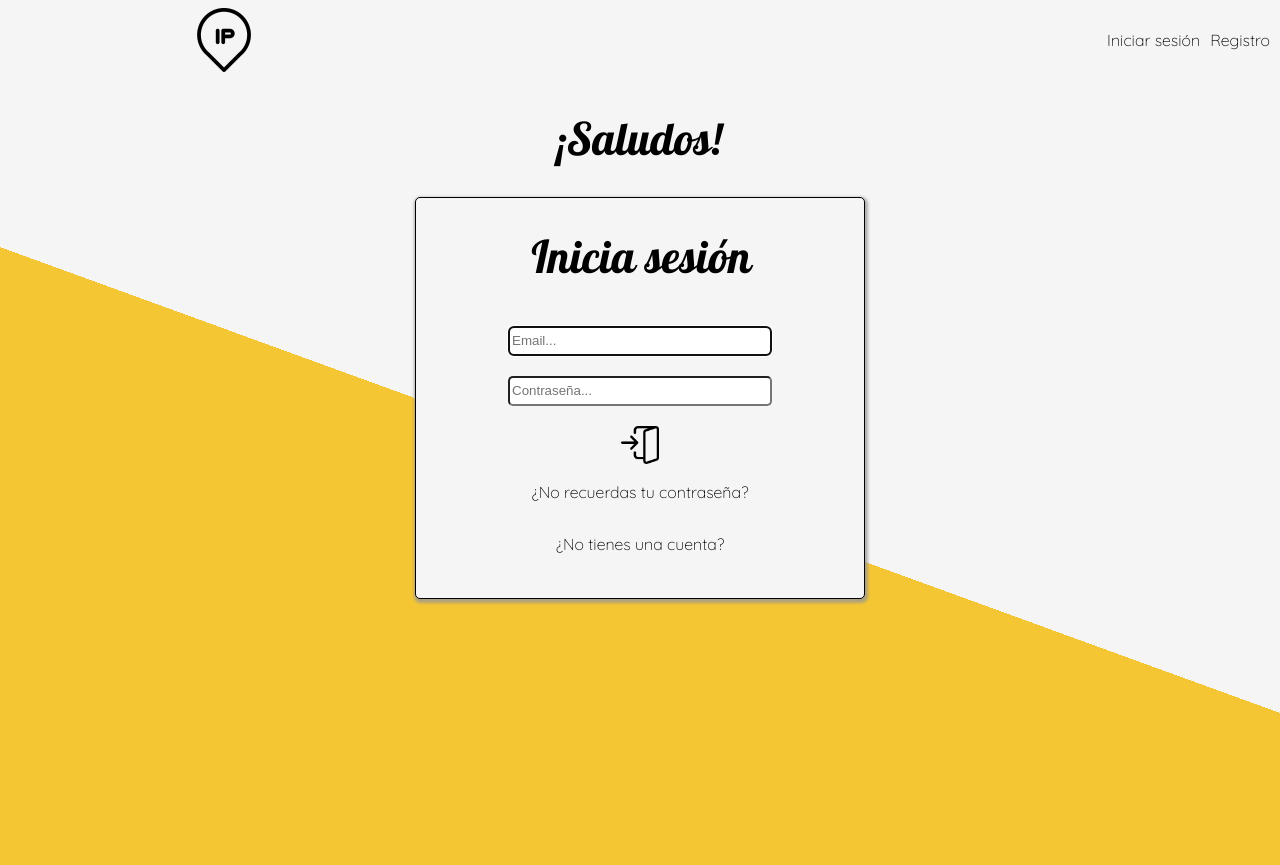
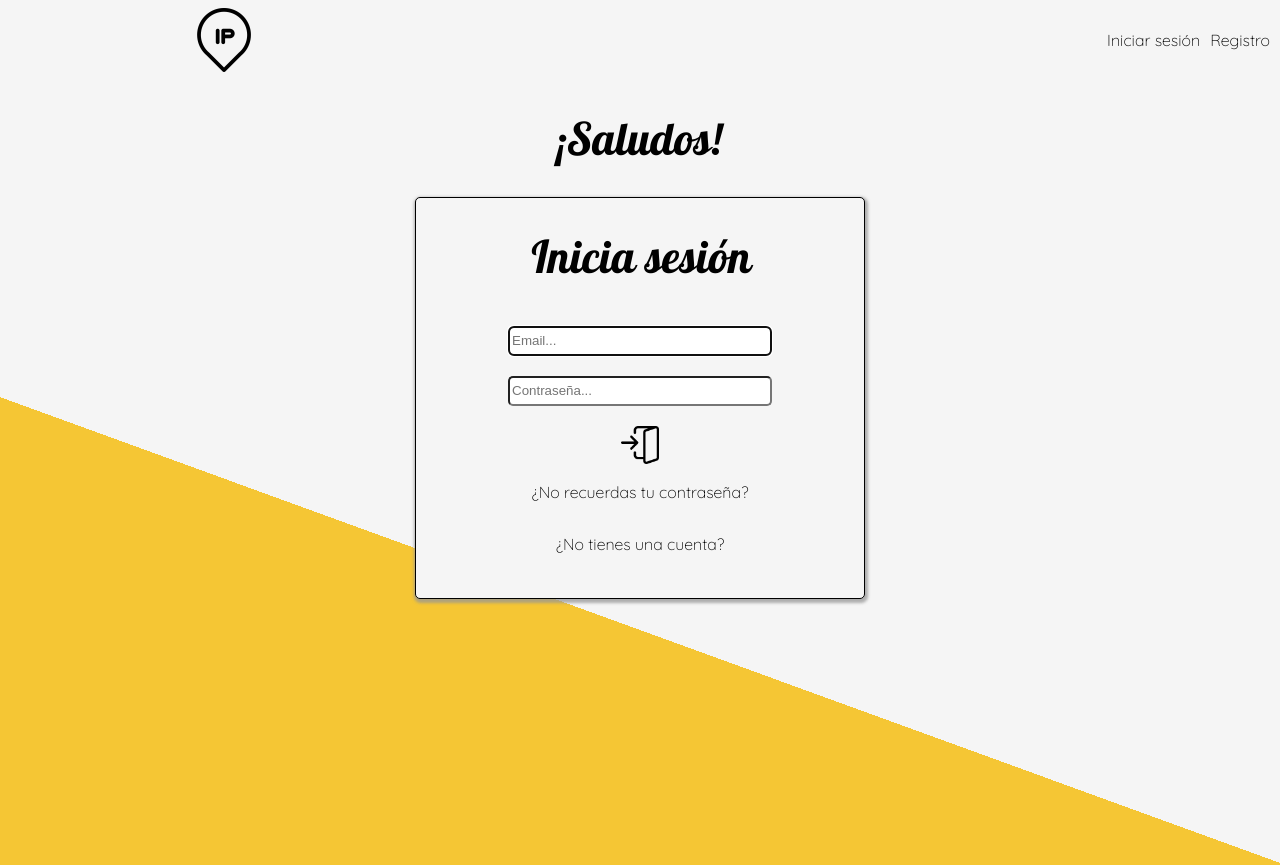
Before and after one commit to An3SC/Inquilino-Perfecto, a React (Create React App) app in the folder inquilino-front/: page /login in a window 1280 px wide. Shown: the top 865 px of the page. Built offline with nearby package versions, Linux system fonts and the light colour scheme.

Commit message:
Estilo general, errorboundaries a componentes en app y limpieza de header

```diff
--- a/inquilino-front/src/App.css
+++ b/inquilino-front/src/App.css
@@ -34,7 +34,7 @@
   margin: 0;
   padding: 0;
   box-sizing: border-box;
-  padding-bottom: 1000px;
+  padding-bottom: 300px;
 }
 
 .App button {
@@ -68,6 +68,28 @@ html {
   scroll-behavior: smooth;
 }
 
+.errorBoundaryContainer {
+  display: flex;
+  justify-content: center;
+}
+
+.errorBoundary {
+  display: flex;
+  flex-direction: column;
+  justify-content: flex-start;
+  align-items: center;
+  border-radius: 5px;
+  width: 35vw;
+  height: 60vh;
+}
+
+.pulp {
+  background: url('./icons/pulp.gif') no-repeat;
+  background-size: cover;
+  width: 500px;
+  height: 500px;
+}
+
 .App-header {
   background-color: #282c34;
   min-height: 100vh;
@@ -79,7 +101,7 @@ html {
   color: whitesmoke;
 }
 
-.pageHome, .firstSearch,
+.pageHome, .errorBoundaryContainer, .firstSearch,
 .videoHome, .loginContainer,
 .recoveryContainer, .registerContainer,
 .searchPage, .showHomePage,
@@ -88,7 +110,7 @@ html {
 .myBookingsContainer, .updateHomeContainer,
 .bookingIdContainer, .resetContainer,
 .changeEmailContainer {
-  height: 100vh;
+  min-height: 1100px;
   width: 100%;
 }
 
@@ -98,7 +120,7 @@ html {
 .validateContainer, .showHomePage,
 .createHome, .profileContainer,
  .updateContainer, .updateHomeContainer,
-.bookingIdContainer {
+.bookingIdContainer, .errorBoundaryContainer {
   position:relative;
   z-index: 1;
   background: linear-gradient(-340deg, #F5C634 50%, whitesmoke 0%);
@@ -209,7 +231,7 @@ html {
   background: linear-gradient(340deg, #F5C634 40%, #d8ad2e 0%);
   bottom: 0;
   left:0;
-  height: 1000px;
+  height: 300px;
   width: 100%;
   position: fixed;
   z-index: -1;
--- a/inquilino-front/src/App.js
+++ b/inquilino-front/src/App.js
@@ -19,6 +19,7 @@ import UpdateHome from './Viviendas/UpdateHome';
 import BookingId from './Bookings/BookingId';
 import { useSelector } from 'react-redux';
 import ChangeEmail from './Login/ChangeEmail';
+import ErrorBoundary from './ErrorBoundary';
 
 function App() {
 
@@ -35,7 +36,9 @@ function App() {
           <Login />
         </Route>
         <Route path='/register' exact>
+          <ErrorBoundary>
             <Register />
+          </ErrorBoundary>
         </Route>
         <Route path='/validate/:code' exact>
           <Validate />
@@ -52,12 +55,16 @@ function App() {
         </Route>
         <Route path='/user/update/:id' exact>
           {login ?
+            <ErrorBoundary>
               <Update />
+            </ErrorBoundary>
             : <Redirect to='/' />}
         </Route>
         <Route path='/user/homes/:id' exact>
           {login ?
+            <ErrorBoundary>
               <MyHomes />
+            </ErrorBoundary>
             : <Redirect to='/' />}
         </Route>
         <Route path='/user/:id'>
@@ -67,12 +74,16 @@ function App() {
         </Route>
         <Route path='/userBookings' exact>
           {login ?
+            <ErrorBoundary>
               <MyBookings />
+            </ErrorBoundary>
             : <Redirect to='/' />}
         </Route>
         <Route path='/booking/:id' exact>
           {login ?
+            <ErrorBoundary>
               <BookingId />
+            </ErrorBoundary>
             : <Redirect to='/' />}
         </Route>
         <Route path='/search/:cityUrl?'>
@@ -80,12 +91,16 @@ function App() {
         </Route>
         <Route path='/createHome' exact>
           {login ?
+            <ErrorBoundary>
               <CreateHome />
+            </ErrorBoundary>
             : <Redirect to='/' />}
         </Route>
         <Route path='/myHome/:id' exact>
           {login ?
+            <ErrorBoundary>
               <UpdateHome />
+            </ErrorBoundary>
             : <Redirect to='/' />}
         </Route>
         <Route path='/searchPage' exact>
@@ -103,8 +118,3 @@ function App() {
 }
 
 export default App;
-
-
-// {login ?
-
-// : <Redirect to='/' />}
--- a/inquilino-front/src/Header.js
+++ b/inquilino-front/src/Header.js
@@ -31,7 +31,6 @@ function Header() {
                     }
                 </div>
             </div>
-
         </header>
     );
 }
```
Lines whose indentation alone changed are shown as unchanged.
